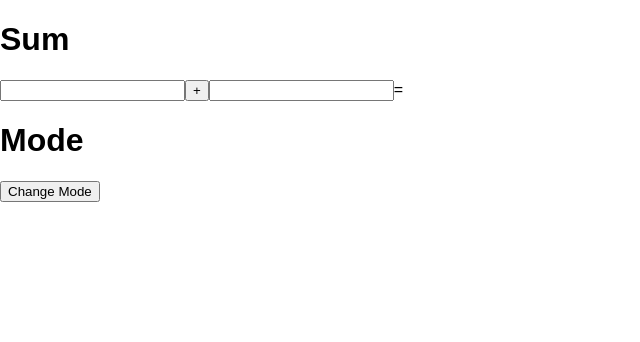
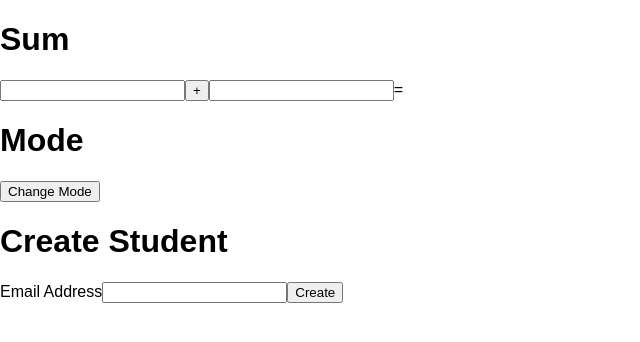
Before and after one commit to chyld/react-jest-sinon-tdd, a React (Create React App) app: page / in a window 1280 px wide. Shown: the top 342 px of the page, without its empty margins (0-640 px from the left). Built offline with nearby package versions, Linux system fonts and the light colour scheme.

Commit message:
create student

```diff
--- a/package.json
+++ b/package.json
@@ -6,8 +6,10 @@
     "react-scripts": "0.8.5"
   },
   "dependencies": {
+    "axios": "^0.15.3",
     "chai": "^3.5.0",
     "enzyme": "^2.7.1",
+    "nock": "^9.0.2",
     "react": "^15.4.2",
     "react-addons-test-utils": "^15.4.2",
     "react-dom": "^15.4.2",
@@ -16,7 +18,7 @@
   "scripts": {
     "start": "react-scripts start",
     "build": "react-scripts build",
-    "test": "react-scripts test --env=jsdom",
+    "test": "react-scripts test --env=jsdom --coverage --watch",
     "eject": "react-scripts eject"
   }
 }
--- a/src/App.js
+++ b/src/App.js
@@ -1,6 +1,7 @@
 import React, { Component } from 'react';
 import Sum from './components/Sum/Sum';
 import Mode from './components/Mode/Mode';
+import CreateStudent from './components/CreateStudent/CreateStudent';
 
 export default class App extends Component {
   render() {
@@ -8,6 +9,7 @@ export default class App extends Component {
       <div>
         <Sum />
         <Mode />
+        <CreateStudent host="http://localhost:9000" created={(student) => console.log('create:', student)} />
       </div>
     );
   }
--- /dev/null
+++ b/src/components/CreateStudent/CreateStudent.js
@@ -0,0 +1,38 @@
+import React from 'react';
+import axios from 'axios';
+
+export default class CreateStudent extends React.Component{
+  constructor(props){
+    super(props);
+    this.state = {};
+    this.create = this.create.bind(this);
+  }
+
+  create(e){
+    e.preventDefault();
+    const email = this.email.value;
+    const url = this.props.host + '/students';
+
+    axios.post(url, {email}).then(r => {
+      const student = r.data;
+      this.props.created(student);
+      this.setState({error: ""});
+    }).catch(e => {
+      this.setState({error: e.message});
+    });
+  }
+
+  render(){
+    return (
+      <div className="create-student">
+        <h1>Create Student</h1>
+        <div className="error">{this.state.error}</div>
+        <form>
+          <label>Email Address</label>
+          <input ref={n => this.email = n} type="email" />
+          <button onClick={this.create}>Create</button>
+        </form>
+      </div>
+    );
+  }
+}
```
Also changed, not shown: 1 other file (tests, documents, lock files or other folders).
